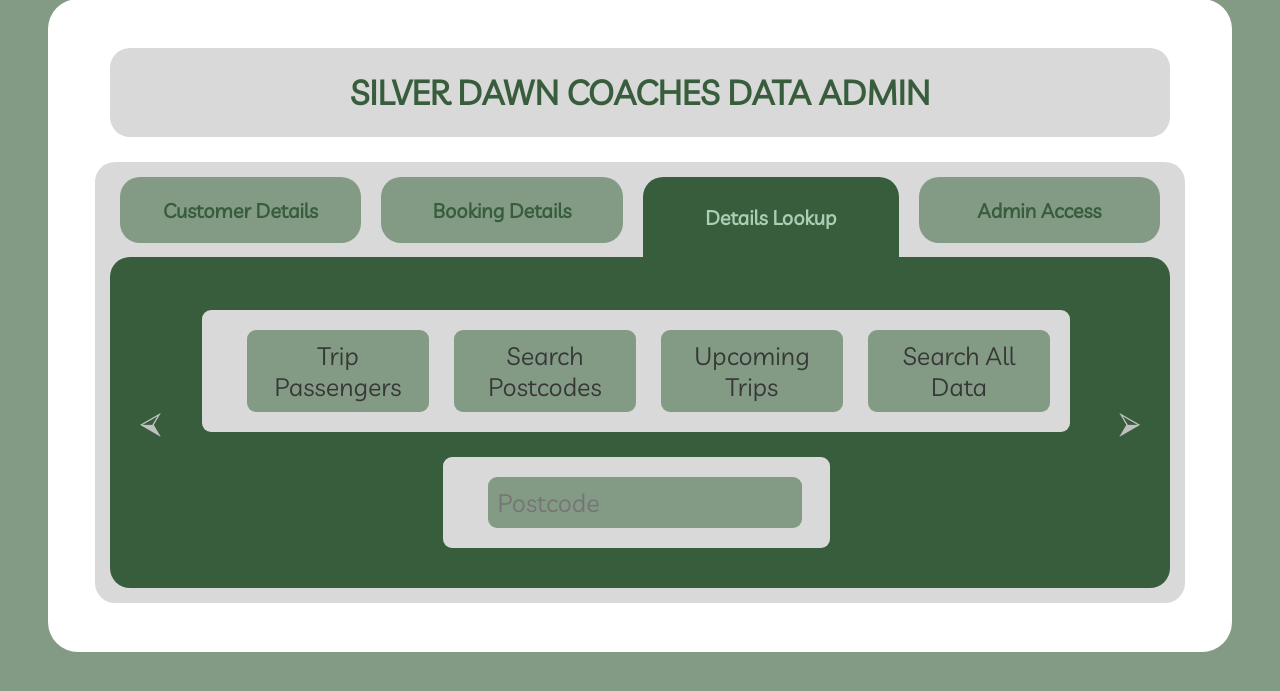
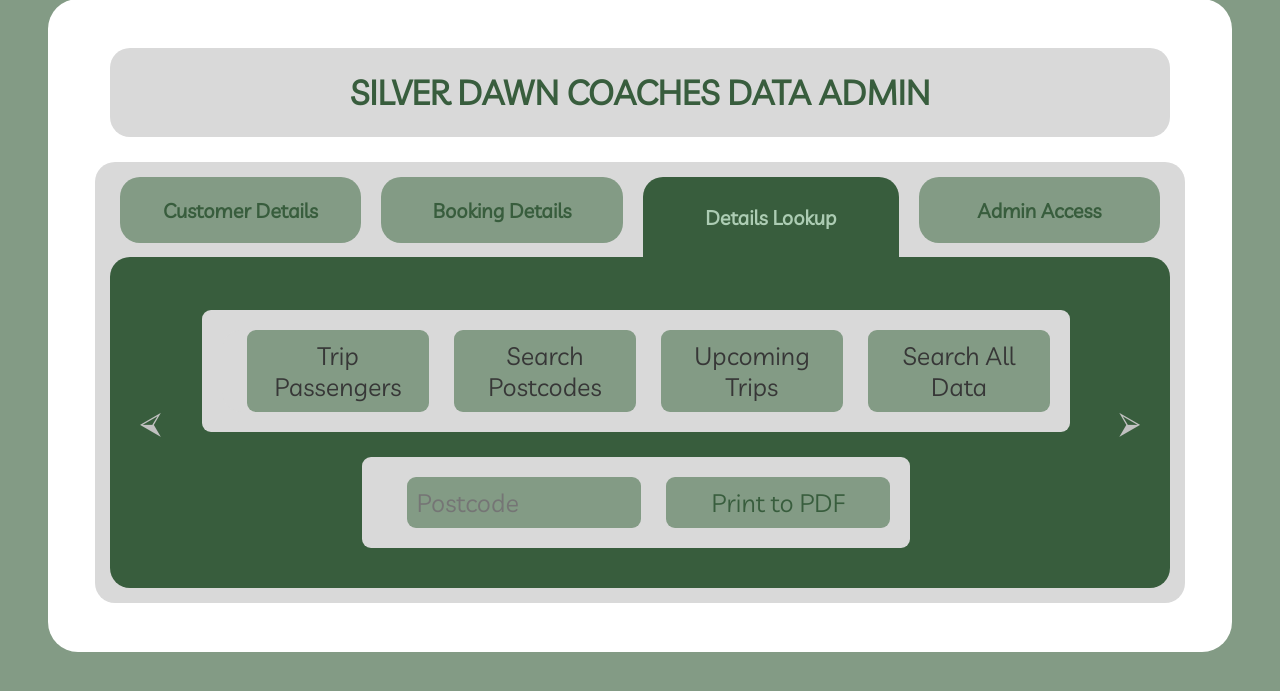
Before and after one commit to STENTORS/flask-app, a Flask app: page /lookup in a window 1280 px wide. Shown: the part 49-740 px from the top of the page. Run offline with Flask 3, Linux system fonts and the light colour scheme; data that the repository does not hold is empty; some libraries are stand-ins or nearby versions.

Commit message:
print to pdf postcode

```diff
--- a/app.py
+++ b/app.py
@@ -1,10 +1,12 @@
-from flask import Flask, render_template, request, redirect, url_for, session
+from flask import Flask, render_template, request, redirect, url_for, session, send_file
 from flask_mysqldb import MySQL
 import MySQLdb.cursors
 import secrets
 import re
 import geonamescache
 from datetime import datetime, timedelta
+from fpdf import FPDF
+import io
 
 app = Flask(__name__)
 
@@ -570,6 +572,7 @@ def postCodeLookup():
     if request.method == "POST":
         postcode = request.form.get('postcode')
         print(postcode)
+        session['postcode'] = postcode
 
         # Use a LIKE query with a wildcard to match postcodes that start with the given input
         cursor.execute("SELECT * FROM customer WHERE Postcode LIKE %s", (postcode + '%',))
@@ -580,6 +583,49 @@ def postCodeLookup():
 
         return redirect(url_for('lookup'))
     return redirect(url_for('lookup'))
+
+
+
+
+
+@app.route('/generatePdf', methods=['GET'])
+def generatePdf():
+    customerDataPdf = session.get('customersPostcode')
+    postcode = session.get('postcode')
+
+    pdf = FPDF()
+    pdf.add_page()
+    pdf.set_font("Arial", size=12)
+
+    # Add table headers
+    headers = ["Name", "Address Line 1", "Address Line 2", "Postcode"]
+    for header in headers:
+        pdf.cell(40, 10, header, 1)
+    pdf.ln()
+
+    # Add table rows
+    if customerDataPdf:
+        for row in customerDataPdf:
+            name = f"{row['First Name']} {row['Surname']}"
+            address1 = row['Address Line 1']
+            address2 = row['Address Line 2']
+            postcodeTb = row['Postcode']
+            pdf.cell(40, 10, name, 1)
+            pdf.cell(40, 10, address1, 1)
+            pdf.cell(40, 10, address2, 1)
+            pdf.cell(40, 10, postcodeTb, 1)
+            pdf.ln()
+
+    # Save the PDF to a BytesIO object
+    pdf_output = io.BytesIO()
+    pdf_output.write(pdf.output(dest='S').encode('latin1'))
+    pdf_output.seek(0)
+    # Get the current date
+    current_date = datetime.now().strftime('%Y-%m-%d')
+    print(f"search: {postcode}")
+    # Create the file name
+    file_name = f"{postcode}_{current_date}.pdf"
+    return send_file(pdf_output, download_name=file_name, as_attachment=True)
 
 
 @app.route("/lookup", methods=['GET', 'POST'])
--- a/templates/access_tab.html
+++ b/templates/access_tab.html
@@ -63,7 +63,6 @@
                         <div class="box">
                             <form method="post" action="/finance">
                                 <div class="formbox">
-                                    <label for="finaceTrip">Trip Select:</label>
                                     <select id="finaceTrip" name="finaceTrip" onchange="this.form.submit()">
                                         {% for destination in financeArray %}
                                             {% if finaceTrip %}
@@ -194,7 +193,6 @@
                         <div class="box">
                             <form method="post" action="/access">
                                 <div class="formbox">
-                                    <label for="tableSelect">Table Select:</label>
                                     <select id="tableSelect" name="tableSelect" style="width: max-content;" onchange="this.form.submit()">
                                         {% for table in tables %}
                                             {% if table['Tables_in_silerdawncoachesdb'] in ['driver', 'destination', 'coach'] %}
--- a/templates/lookup_tab.html
+++ b/templates/lookup_tab.html
@@ -149,16 +149,21 @@
                     <div id="searchPostcodes" class="section" style="display: {% if selected_section == 'searchPostcodes' %}block{% else %}none{% endif %};">
                         <!-- Content for Search Postcodes -->
                         <form method="post" action="/postCodeLookup" style="display: flex; align-items: center; justify-content: center;">
-                            <div class="formbox" style="max-width: fit-content; align-items: center;">
+                            <div class="formbox formbox-lookup" style="max-width: fit-content; align-items: center;">
                                 <!-- Postcode input Field -->
                                 <input type="text" id="postcode" name="postcode" placeholder="Postcode">
+
+                                <button>
+                                    <a href="{{ url_for('generatePdf') }}" class="button">Print to PDF</a>
+                                </button>
+
                             </div>
                         </form>
 
                         <!-- Display customersPostcode data -->
                         {% if customersPostcode %}
-                            <div class="tableContainer">
-                                <table>
+                            <div class="tableContainer" id="postcodeTableContainer">
+                                <table id="postcodeTable">
                                     <thead>
                                         <tr>
                                             {% for key in customersPostcode[0].keys() %}
@@ -177,6 +182,7 @@
                                     </tbody>
                                 </table>
                             </div>
+
                         {% endif %}
                     </div>
 
```
